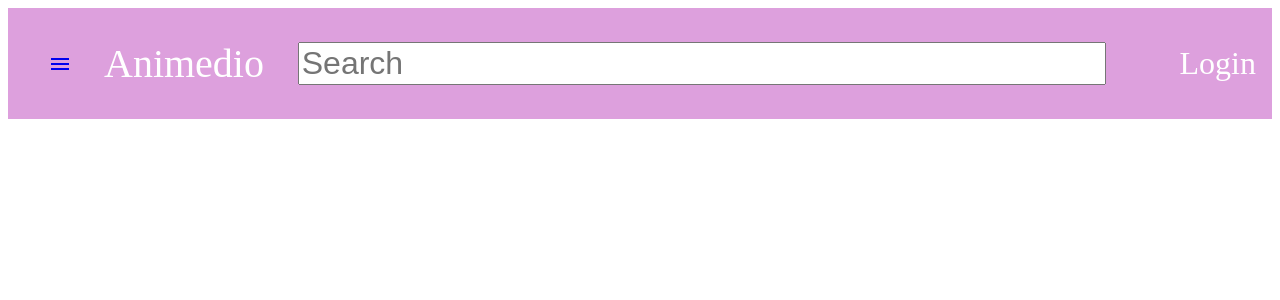
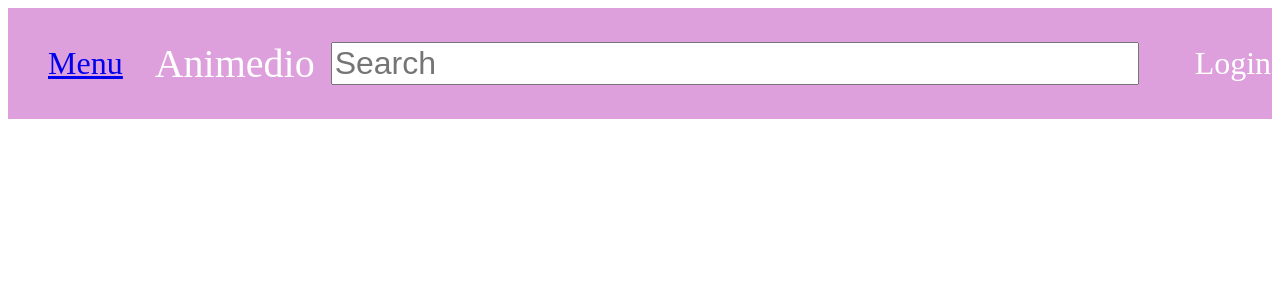
Before and after one commit to aqsaaqeel/animeedio-video-library, a React (Create React App) app: page /watchLater in a window 1280 px wide. Shown: the top 300 px of the page. Built offline with nearby package versions, Linux system fonts and the light colour scheme; what miragejs would draw is missing.

Commit message:
refactor : removed material ui icon

```diff
--- a/package.json
+++ b/package.json
@@ -5,8 +5,6 @@
   "dependencies": {
     "@emotion/react": "^11.9.3",
     "@emotion/styled": "^11.9.3",
-    "@material-ui/core": "^4.12.4",
-    "@material-ui/icons": "^4.11.3",
     "@mui/icons-material": "^5.8.4",
     "@mui/material": "^5.8.5",
     "babel-preset-es2015": "^6.24.1",
--- a/src/components/Navbar/Navbar.jsx
+++ b/src/components/Navbar/Navbar.jsx
@@ -1,6 +1,6 @@
 import React, { useState } from "react";
 import "./Navbar.css"
-import MenuIcon from "@mui/icons-material/Menu";
+// import MenuIcon from "@mui/icons-material/Menu";
 import { Link } from 'react-router-dom'
 const SidebarData = [
     {
@@ -19,6 +19,12 @@ const SidebarData = [
         cName: 'nav-text'
     }
 ]
+
+// const Menu = () => {
+//     return(
+//     <button>Menu</button>)
+// }
+
 export function Navbar(){
     const [sidebar, setSidebar] = useState(false);
     const showSidebar = () =>{
@@ -28,7 +34,7 @@ export function Navbar(){
         <div className="nav-container">
             <div className="menu-items">
                 <ul className="menu-items">
-                    <Link to = "#"><li className="list-item-left"><MenuIcon onClick ={showSidebar} /></li></Link>
+                    <Link to = "#"><li className="list-item-left"><Link to ="#" onClick ={showSidebar}>Menu</Link></li></Link>
                     <nav className = { sidebar ? "nav-menu active" : "nav-menu"}>
                         <ul className="nav-menu-items">
                             <li className = "navbar-toggle">
```
Also changed, not shown: 1 other file (tests, documents, lock files or other folders).
